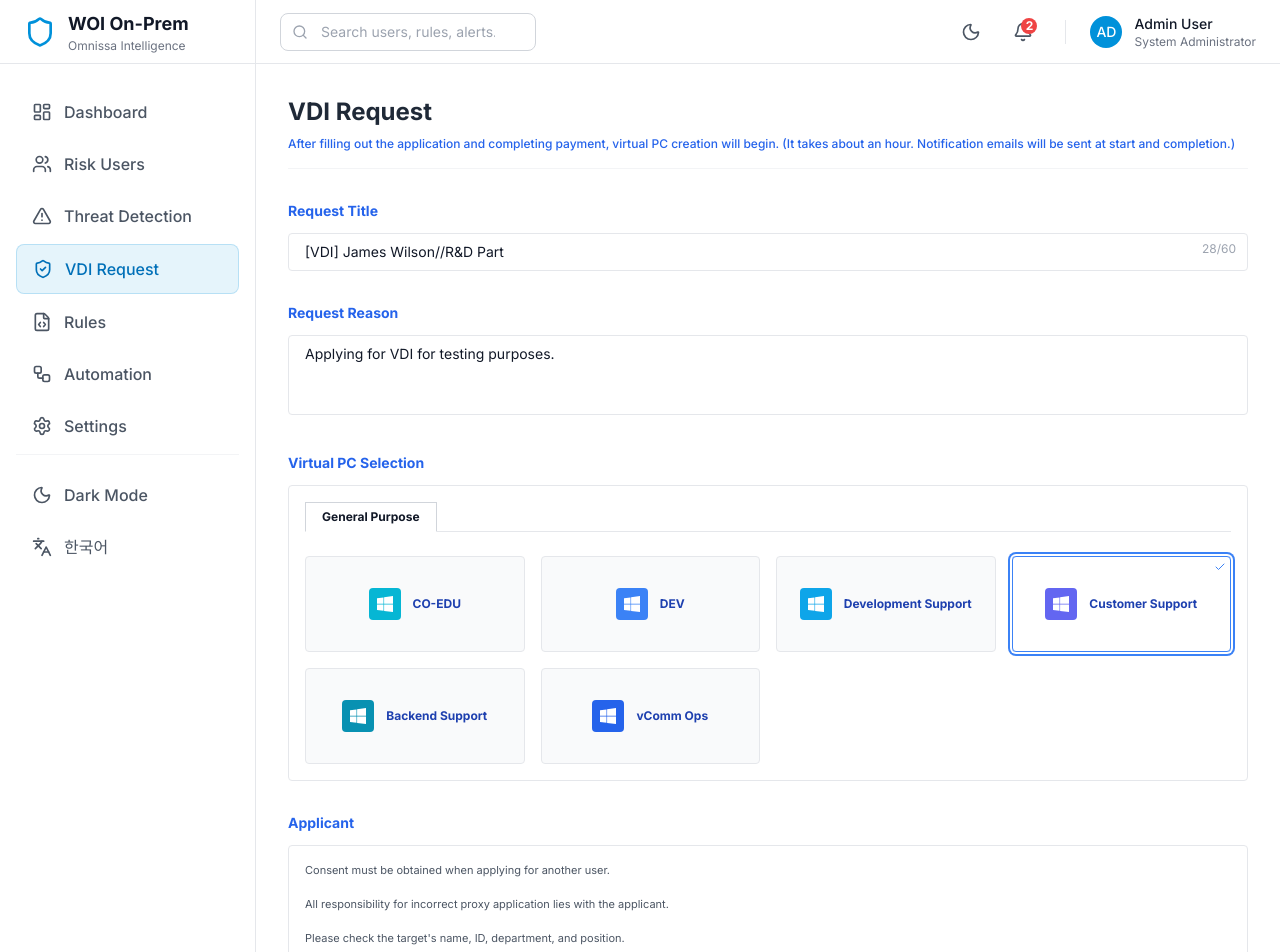
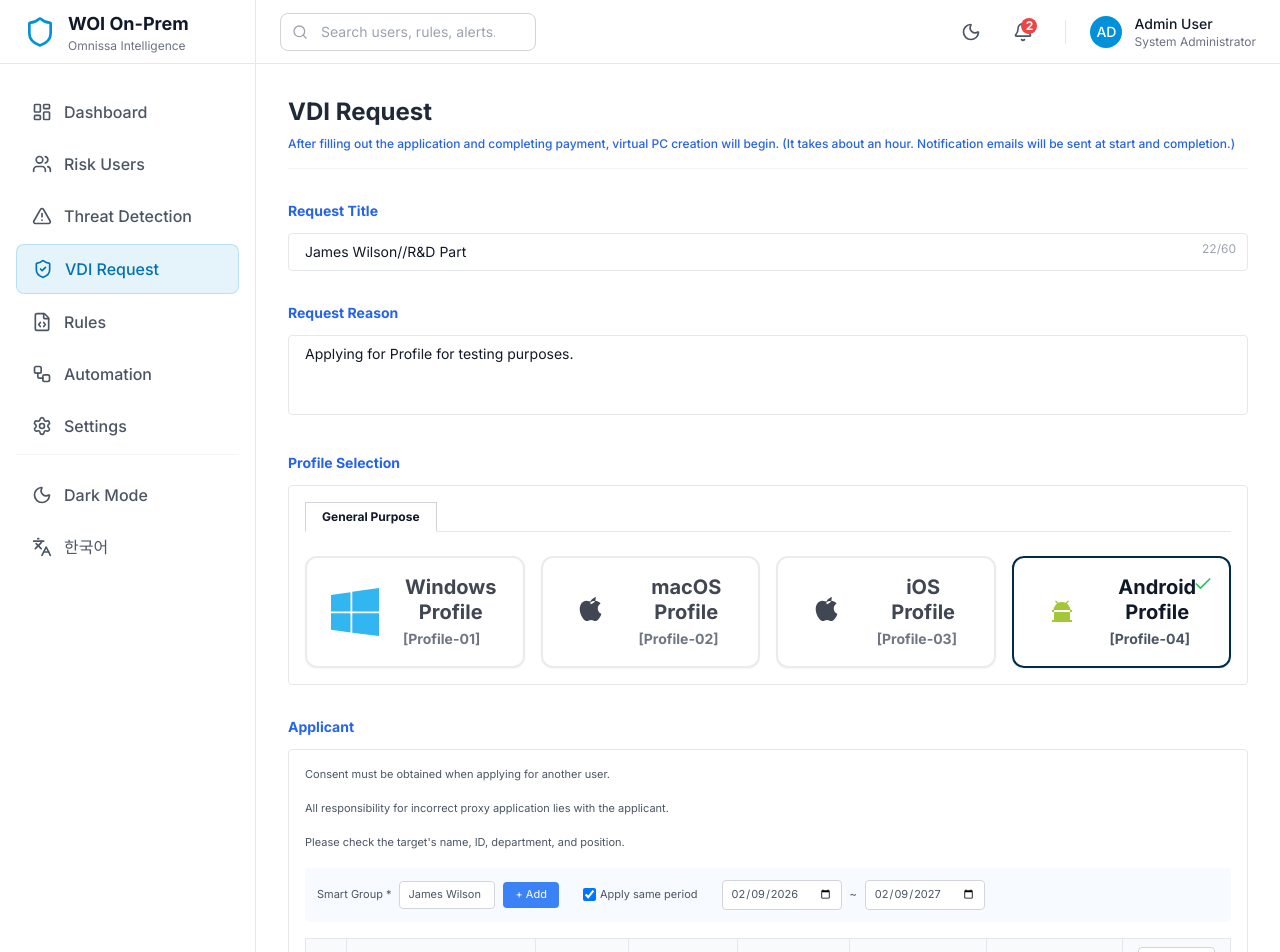
Before and after one commit to gullivar/woi-v1.2, a React (Vite) app: page /vdi-request in a window 1280 px wide. Shown: the top 952 px of the page. Built offline with nearby package versions, Linux system fonts and the light colour scheme; a web font is replaced by a local one.

Commit message:
Update VDI Request page UI and labels

```diff
--- a/src/context/LanguageContext.tsx
+++ b/src/context/LanguageContext.tsx
@@ -29,20 +29,20 @@ const translations: Record<Language, Record<string, string>> = {
         'vdi.subtitle': '신청서를 작성하신 후 결제완료되면 가상 PC 생성이 시작됩니다. (가상 PC 생성은 1시간 가량 소요됩니다. 생성시작, 생성완료시 사용자에게 안내메일이 발송됩니다.)',
         'vdi.form.title': '신청 제목',
         'vdi.form.reason': '신청 사유',
-        'vdi.form.pc_select': '가상 PC 선택',
-        'vdi.form.work_type': '일반 업무용',
+        'vdi.form.pc_select': 'Profile Selection',
+        'vdi.form.work_type': 'General Purpose',
         'vdi.form.applicant': '신청자',
         'vdi.form.applicant_desc1': '다른사용자의 항목을 신청시에는 반드시 해당사용자의 동의를 얻어야합니다.',
         'vdi.form.applicant_desc2': '잘못된 대리신청으로 인한 모든 책임은 신청자 본인에게 있습니다.',
         'vdi.form.applicant_desc3': '반드시 대상자의 이름,아이디,부서,직책을 확인하십시오.',
-        'vdi.form.name_id': '성명/아이디 *',
+        'vdi.form.name_id': 'Smart Group *',
         'vdi.form.add': '+ 추가',
         'vdi.form.apply_same_period': '동일기간 적용',
         'vdi.form.no': '번호',
         'vdi.form.user_name': '사용자 이름',
         'vdi.form.dept_name': '부서명',
-        'vdi.form.workspace': '사업장',
-        'vdi.form.pc_type': '가상 PC Type',
+        'vdi.form.workspace': 'Profile',
+        'vdi.form.pc_type': 'Smart Group',
         'vdi.form.start_date': '사용 시작일',
         'vdi.form.end_date': '사용 만료일',
         'vdi.form.delete_all': '- 전체삭제',
@@ -169,18 +169,16 @@ const translations: Record<Language, Record<string, string>> = {
         'mock.status_draft': '기안',
         'mock.status_approve': '결제',
         'mock.status_notify': '통보',
-        'mock.default_title': '[VDI 신청] 고은비(eunbi.ko)//R&D 파트',
-        'mock.default_reason': 'Test를 위한 VDI 신청을 합니다.',
+        'mock.default_title': 'James Wilson//R&D Part',
+        'mock.default_reason': 'Applying for Profile for testing purposes.',
         'mock.dept_auto': '부서 자동입력',
         'mock.user_suffix': '.user',
         'mock.approver_suffix': '.approver',
         'mock.support_dept': '지원 파트',
-        'vdi.form.CO-EDU': 'CO-EDU',
-        'vdi.form.DEV': 'DEV',
-        'vdi.form.development_support': '하정호 테스트용',
-        'vdi.form.customer_support': '고은비 테스트용',
-        'vdi.form.backend_support': '이건우 테스트용',
-        'vdi.form.vcomm_ops': '이세진 테스트용',
+        'vdi.form.WIN_P1': 'Windows Profile [Profile-01]',
+        'vdi.form.MAC_P2': 'macOS Profile [Profile-02]',
+        'vdi.form.IOS_P3': 'iOS Profile [Profile-03]',
+        'vdi.form.AND_P4': 'Android Profile [Profile-04]',
     },
     en: {
         // Layout
@@ -202,20 +200,20 @@ const translations: Record<Language, Record<string, string>> = {
         'vdi.subtitle': 'After filling out the application and completing payment, virtual PC creation will begin. (It takes about an hour. Notification emails will be sent at start and completion.)',
         'vdi.form.title': 'Request Title',
         'vdi.form.reason': 'Request Reason',
-        'vdi.form.pc_select': 'Virtual PC Selection',
+        'vdi.form.pc_select': 'Profile Selection',
         'vdi.form.work_type': 'General Purpose',
         'vdi.form.applicant': 'Applicant',
         'vdi.form.applicant_desc1': 'Consent must be obtained when applying for another user.',
         'vdi.form.applicant_desc2': 'All responsibility for incorrect proxy application lies with the applicant.',
         'vdi.form.applicant_desc3': 'Please check the target\'s name, ID, department, and position.',
-        'vdi.form.name_id': 'Name/ID *',
+        'vdi.form.name_id': 'Smart Group *',
         'vdi.form.add': '+ Add',
         'vdi.form.apply_same_period': 'Apply same period',
         'vdi.form.no': 'No.',
         'vdi.form.user_name': 'User Name',
         'vdi.form.dept_name': 'Department',
-        'vdi.form.workspace': 'Workplace',
-        'vdi.form.pc_type': 'VDI Type',
+        'vdi.form.workspace': 'Profile',
+        'vdi.form.pc_type': 'Smart Group',
         'vdi.form.start_date': 'Start Date',
         'vdi.form.end_date': 'End Date',
         'vdi.form.delete_all': '- Delete All',
@@ -323,12 +321,10 @@ const translations: Record<Language, Record<string, string>> = {
         'threats.xai.sequence': "Unlike the usual 'Login -> Check Email -> Logout' pattern, a rare behavior sequence of 'Login -> Admin Page -> DB Download' ({prob}%) was observed.",
         'threats.xai.default': 'Detected due to an unusual pattern. (AI Analysis Result)',
 
-        'vdi.form.CO-EDU': 'CO-EDU',
-        'vdi.form.DEV': 'DEV',
-        'vdi.form.development_support': 'Development Support',
-        'vdi.form.customer_support': 'Customer Support',
-        'vdi.form.backend_support': 'Backend Support',
-        'vdi.form.vcomm_ops': 'vComm Ops',
+        'vdi.form.WIN_P1': 'Windows Profile [Profile-01]',
+        'vdi.form.MAC_P2': 'macOS Profile [Profile-02]',
+        'vdi.form.IOS_P3': 'iOS Profile [Profile-03]',
+        'vdi.form.AND_P4': 'Android Profile [Profile-04]',
 
         // Modal
         'modal.title': 'Submit for Approval',
@@ -349,8 +345,8 @@ const translations: Record<Language, Record<string, string>> = {
         'mock.status_draft': 'Draft',
         'mock.status_approve': 'Approve',
         'mock.status_notify': 'Notify',
-        'mock.default_title': '[VDI] James Wilson//R&D Part',
-        'mock.default_reason': 'Applying for VDI for testing purposes.',
+        'mock.default_title': 'James Wilson//R&D Part',
+        'mock.default_reason': 'Applying for Profile for testing purposes.',
         'mock.dept_auto': 'Auto-filled department',
         'mock.user_suffix': '.user',
         'mock.approver_suffix': '.approver',
--- a/src/pages/VdiRequest.tsx
+++ b/src/pages/VdiRequest.tsx
@@ -4,13 +4,11 @@ import { cn } from '../lib/utils';
 import type { OSType, ApplicationType, Approver } from '../types/vdi';
 import { useLanguage } from '../context/LanguageContext';
 
-const OS_TYPES: { type: OSType; label: string; icon: string; brand: string }[] = [
-    { type: 'CD_EDU', label: 'CO-EDU', icon: 'Windows', brand: 'bg-cyan-500' },
-    { type: 'DEV', label: 'DEV', icon: 'Windows', brand: 'bg-blue-500' },
-    { type: 'DEV_SUPPORT', label: 'development_support', icon: 'Windows', brand: 'bg-sky-500' },
-    { type: 'CUSTOMER_SUPPORT', label: 'customer_support', icon: 'Windows', brand: 'bg-indigo-500' },
-    { type: 'BACKEND_SUPPORT', label: 'backend_support', icon: 'Windows', brand: 'bg-cyan-600' },
-    { type: 'VCOMM_OPS', label: 'vcomm_ops', icon: 'Windows', brand: 'bg-blue-600' },
+const OS_TYPES: { type: OSType; label: string; icon: string; color: string }[] = [
+    { type: 'WIN_P1', label: 'WIN_P1', icon: 'M0 3.449L9.75 2.1V11.719H0V3.449zm0 9.15L9.75 12.6V22.219L0 20.869V12.599zm10.65-10.74L24 0V11.719H10.65V1.859zm0 10.74L24 12.6V24L10.65 22.35V12.599z', color: 'text-[#00A4EF]' },
+    { type: 'MAC_P2', label: 'MAC_P2', icon: 'M12.152 6.896c-.548 0-1.711-.516-2.422-.516-1.147 0-2.227.662-2.813 1.685-1.182 2.067-.303 5.123.849 6.773.564.81 1.238 1.717 2.11 1.685.836-.032 1.154-.543 2.162-.543 1.006 0 1.29.543 2.176.527.899-.016 1.488-.826 2.046-1.637.643-.938.913-1.847.928-1.896-.02-.008-1.776-.682-1.794-2.696-.016-1.684 1.378-2.492 1.442-2.532-.786-1.154-1.996-1.284-2.422-1.308-1.071-.087-2.112.594-2.662.594V6.896zm.268-1.13c.451-.54 1.545-1.308 1.944-1.308 0 0 .151 1.62-.636 2.503-.492.548-1.462 1.147-1.936 1.147 0 0-.256-1.821.628-2.342z', color: 'text-gray-900 dark:text-white' },
+    { type: 'IOS_P3', label: 'IOS_P3', icon: 'M12.152 6.896c-.548 0-1.711-.516-2.422-.516-1.147 0-2.227.662-2.813 1.685-1.182 2.067-.303 5.123.849 6.773.564.81 1.238 1.717 2.11 1.685.836-.032 1.154-.543 2.162-.543 1.006 0 1.29.543 2.176.527.899-.016 1.488-.826 2.046-1.637.643-.938.913-1.847.928-1.896-.02-.008-1.776-.682-1.794-2.696-.016-1.684 1.378-2.492 1.442-2.532-.786-1.154-1.996-1.284-2.422-1.308-1.071-.087-2.112.594-2.662.594V6.896zm.268-1.13c.451-.54 1.545-1.308 1.944-1.308 0 0 .151 1.62-.636 2.503-.492.548-1.462 1.147-1.936 1.147 0 0-.256-1.821.628-2.342z', color: 'text-gray-900 dark:text-white' },
+    { type: 'AND_P4', label: 'AND_P4', icon: 'M17.523 15.3414C17.523 15.3414 17.523 15.3414 17.523 15.3414ZM17.523 15.3414C17.523 15.3414 17.523 15.3414 17.523 15.3414ZM17.523 15.3414C17.523 15.3414 17.523 15.3414 17.523 15.3414Z', color: 'text-[#A4C639]' },
 ];
 
 interface Applicant {
@@ -27,7 +25,7 @@ export const VdiRequest = () => {
 
     const [title, setTitle] = useState(t('mock.default_title'));
     const [reason, setReason] = useState(t('mock.default_reason'));
-    const [selectedOS, setSelectedOS] = useState<OSType | null>('CUSTOMER_SUPPORT');
+    const [selectedOS, setSelectedOS] = useState<OSType | null>('AND_P4');
     const [globalStartDate, setGlobalStartDate] = useState('2026-02-09');
     const [globalEndDate, setGlobalEndDate] = useState('2027-02-09');
     const [executionDate, setExecutionDate] = useState('2026-02-09');
@@ -39,7 +37,7 @@ export const VdiRequest = () => {
     const [submissionComment, setSubmissionComment] = useState(t('modal.default_comment'));
 
     // 신청자 관련 상태
-    const [applicantInput, setApplicantInput] = useState(language === 'ko' ? '장호' : 'James');
+    const [applicantInput, setApplicantInput] = useState('James Wilson');
     const [applicants, setApplicants] = useState<Applicant[]>([]);
 
     // 결재선 관련 상태
@@ -51,15 +49,15 @@ export const VdiRequest = () => {
         setTitle(t('mock.default_title'));
         setReason(t('mock.default_reason'));
         setSubmissionComment(t('modal.default_comment'));
-        setApplicantInput(language === 'ko' ? '장호' : 'James');
+        setApplicantInput('James Wilson');
         setApproverInput(language === 'ko' ? '성훈' : 'David');
 
         setApplicants([
             {
                 id: '1',
-                name: t('mock.applicant_1'),
-                department: t('mock.dept_1'),
-                pcType: t('mock.pc_type_1'),
+                name: 'James Wilson(james.wilson)',
+                department: 'R&D Part',
+                pcType: 'Android Profile',
                 startDate: '2026-02-09',
                 endDate: '2027-02-09',
             }
@@ -169,30 +167,41 @@ export const VdiRequest = () => {
                         </button>
                     </div>
                     <div className="grid grid-cols-4 gap-4 pt-2">
-                        {OS_TYPES.map((os) => (
+                        {OS_TYPES.map((os) => {
+                            const label = t(`vdi.form.${os.type}`);
+                            const [name, id] = label.split(' [');
+                            return (
                                 <button
                                     key={os.type}
                                     onClick={() => setSelectedOS(os.type)}
                                     className={cn(
-                                    "relative group h-24 border rounded flex items-center justify-center gap-3 transition-all",
+                                        "relative group flex items-center justify-start px-6 gap-6 h-28 border-2 rounded-xl transition-all shadow-sm",
                                         selectedOS === os.type
-                                        ? "border-blue-500 ring-2 ring-blue-500 ring-offset-2"
-                                        : "border-gray-200 dark:border-dark-800 bg-gray-50 dark:bg-dark-900 hover:border-gray-300"
+                                            ? "border-[#002B49] bg-white dark:bg-dark-900"
+                                            : "border-gray-200 dark:border-dark-800 bg-white dark:bg-dark-950 opacity-80 hover:opacity-100 hover:border-gray-300"
                                     )}
                                 >
-                                <div className={cn("p-1.5 rounded", os.brand)}>
-                                    <div className="w-5 h-5 flex items-center justify-center">
-                                        <svg viewBox="0 0 24 24" className="w-4 h-4 fill-white"><path d="M0 3.449L9.75 2.1V11.719H0V3.449zm0 9.15L9.75 12.6V22.219L0 20.869V12.599zm10.65-10.74L24 0V11.719H10.65V1.859zm0 10.74L24 12.6V24L10.65 22.35V12.599z" /></svg>
+                                    <div className={cn("w-14 h-14 flex items-center justify-center", os.color)}>
+                                        <svg viewBox="0 0 24 24" className="w-12 h-12 fill-current">
+                                            {os.type === 'AND_P4' ? (
+                                                <path d="M7 11V16H8V11H7ZM16 11V16H17V11H16ZM9.17 6.42L10.1 7.35C10.7 7.12 11.34 7 12 7C12.66 7 13.3 7.12 13.9 7.35L14.83 6.42C14.97 6.28 15.19 6.28 15.33 6.42C15.47 6.56 15.47 6.78 15.33 6.92L14.47 7.78C15.4 8.6 16.08 9.72 16.33 11H7.67C7.92 9.72 8.6 8.6 9.53 7.78L8.67 6.92C8.53 6.78 8.53 6.56 8.67 6.42C8.81 6.28 9.03 6.28 9.17 6.42ZM7 12H17V17H7V12Z" />
+                                            ) : (
+                                                <path d={os.icon} />
+                                            )}
+                                        </svg>
                                     </div>
+                                    <div className="flex flex-col items-start gap-1">
+                                        <span className="text-xl font-black text-gray-900 dark:text-gray-100 leading-tight">{name}</span>
+                                        <span className="text-sm font-bold text-gray-600 dark:text-gray-400">[{id}</span>
                                     </div>
-                                <span className="text-xs font-bold text-blue-800 dark:text-blue-300">{t(`vdi.form.${os.label}`)}</span>
                                     {selectedOS === os.type && (
-                                    <div className="absolute top-0 right-0 p-1">
-                                        <Check className="w-3 h-3 text-blue-500" />
+                                        <div className="absolute top-4 right-4">
+                                            <Check className="w-5 h-5 text-green-500 font-bold" />
                                         </div>
                                     )}
                                 </button>
-                        ))}
+                            );
+                        })}
                     </div>
                 </div>
             </section>
@@ -269,14 +278,14 @@ export const VdiRequest = () => {
                                     <td className="border border-gray-200 dark:border-dark-800 p-2">{a.name}</td>
                                     <td className="border border-gray-200 dark:border-dark-800 p-2">{a.department}</td>
                                     <td className="border border-gray-200 dark:border-dark-800 p-2 text-center">
-                                        <select className="border-none bg-transparent outline-none py-1">
-                                            <option>{t('vdi.form.work_type')}</option>
-                                        </select>
+                                        <span className="text-[11px] font-medium text-gray-700">
+                                            {selectedOS ? t(`vdi.form.${selectedOS}`).split(' [')[0] : '-'}
+                                        </span>
                                     </td>
                                     <td className="border border-gray-200 dark:border-dark-800 p-2 text-center">
-                                        <select className="border-none bg-transparent outline-none py-1 text-blue-600 font-bold">
-                                            <option>{a.pcType}</option>
-                                        </select>
+                                        <span className="text-blue-600 font-bold">
+                                            {selectedOS ? t(`vdi.form.${selectedOS}`).split(' [')[0] : '-'}
+                                        </span>
                                     </td>
                                     <td className="border border-gray-200 dark:border-dark-800 p-2">
                                         <input type="date" value={a.startDate} className="w-full border-none bg-transparent outline-none" readOnly />
--- a/src/types/vdi.ts
+++ b/src/types/vdi.ts
@@ -1,12 +1,10 @@
 // VDI 신청 타입 정의
 
 export type OSType =
-    | 'CD_EDU'
-    | 'DEV'
-    | 'DEV_SUPPORT'
-    | 'CUSTOMER_SUPPORT'
-    | 'BACKEND_SUPPORT'
-    | 'VCOMM_OPS';
+    | 'WIN_P1'
+    | 'MAC_P2'
+    | 'IOS_P3'
+    | 'AND_P4';
 
 export type ApplicationType =
     | 'NEW'
@@ -52,12 +50,10 @@ export interface VDIRequest {
 }
 
 export const OS_TYPE_LABELS: Record<OSType, string> = {
-    CD_EDU: 'CD EDU',
-    DEV: 'DEV',
-    DEV_SUPPORT: '개발환경/보조업무',
-    CUSTOMER_SUPPORT: '고객센터/보조업무',
-    BACKEND_SUPPORT: '백엔드/보조업무',
-    VCOMM_OPS: 'vComm/운영 지원',
+    WIN_P1: 'Windows Profile',
+    MAC_P2: 'macOS Profile',
+    IOS_P3: 'iOS Profile',
+    AND_P4: 'Android Profile',
 };
 
 export const APPLICATION_TYPE_LABELS: Record<ApplicationType, string> = {
```
Also changed, not shown: 1 other file (tests, documents, lock files or other folders). Lines whose indentation alone changed are shown as unchanged.
